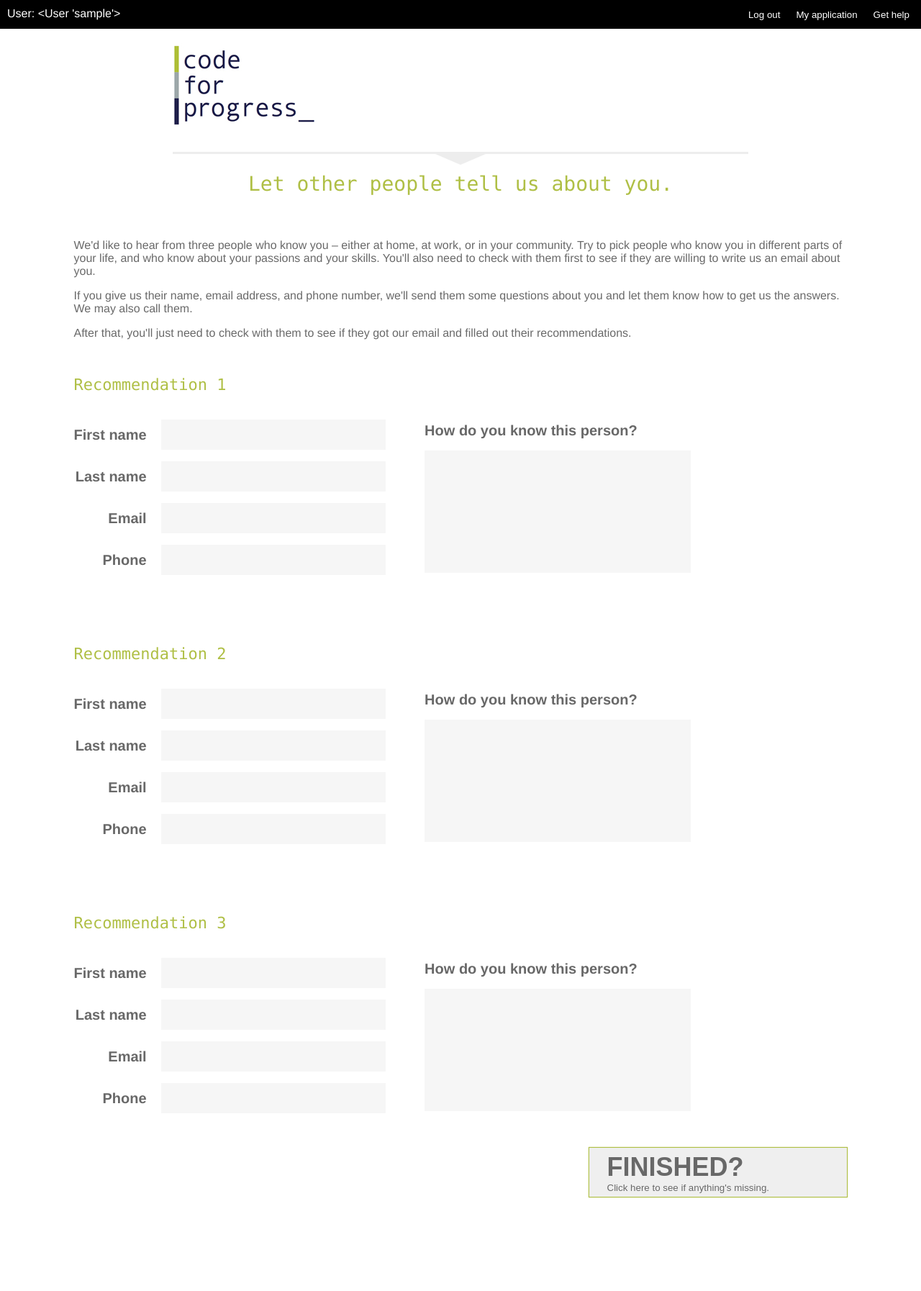
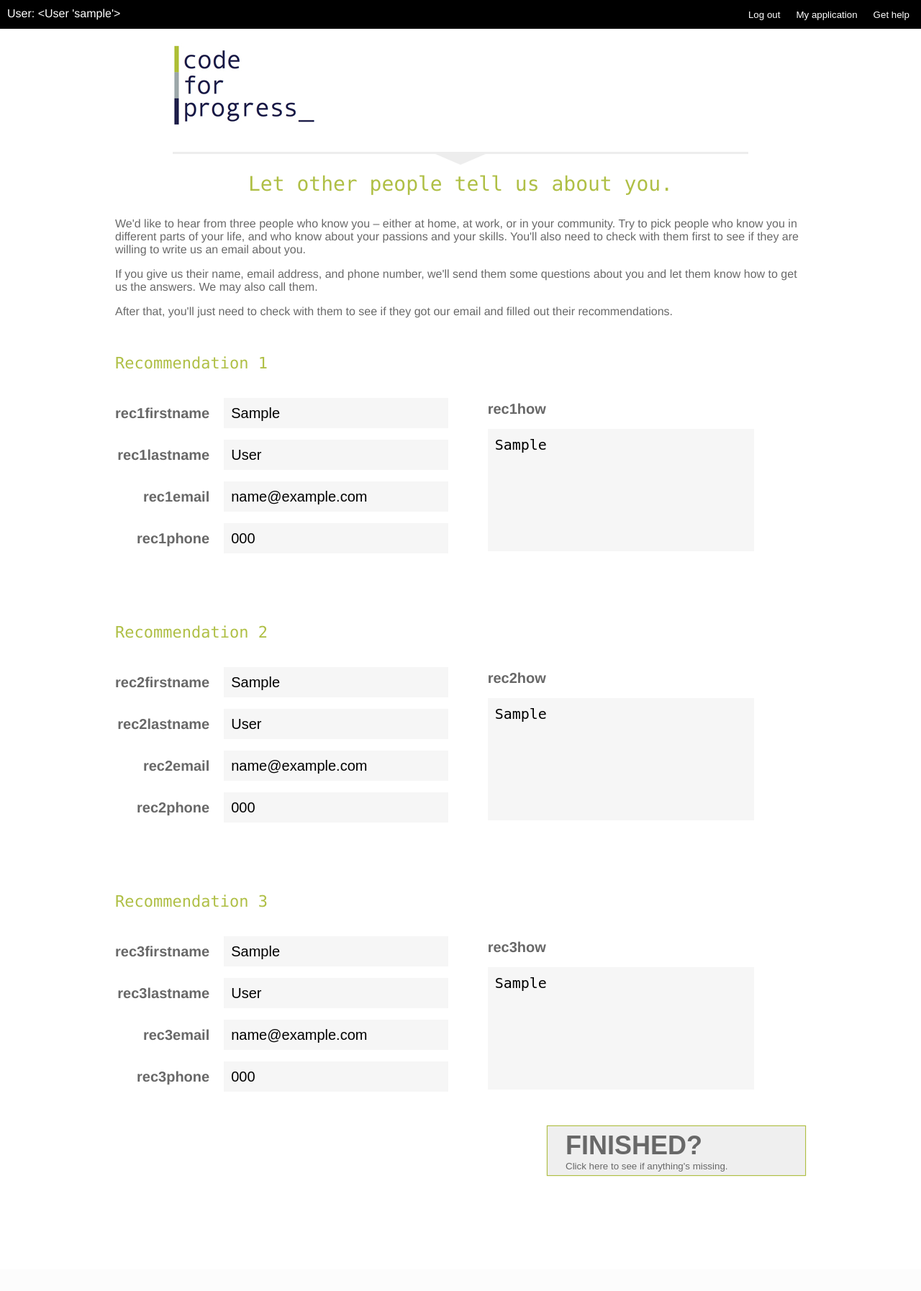
Before and after one commit to aliyarahman/student-application, a Flask app: page /recommendations in a window 1280 px wide. Shown: the whole page at 72% size. After the commit the page ends 1635 px from the top, so only its background shows below. Run offline with Flask 2, Linux system fonts and the light colour scheme; a user stored in the database is signed in; tables that the repository leaves empty hold one stand-in row (values such as "Sample post"); parts of the project's set-up code (start-up, migrations or seed data) failed here and were passed over; some libraries are stand-ins or nearby versions.

Commit message:
Hooked up each form to database.

```diff
--- a/app/forms.py
+++ b/app/forms.py
@@ -2,7 +2,7 @@ from flask.ext.wtf import Form
 from app import db
 from models import User
 from wtforms import TextField, PasswordField, IntegerField, TextAreaField, RadioField, BooleanField
-from wtforms.validators import Required, Email, EqualTo, Length, ValidationError
+from wtforms.validators import Required, Email, EqualTo, Length, ValidationError, Optional
 
 class LoginForm(Form):
 	username = TextField('username', validators = [Required(message="We need to know your username.")])
@@ -41,10 +41,15 @@ class ProfileForm(Form):
 		if not user and self.password.data == '':
 			raise ValidationError("Please enter a password")
 
-		if self.password.data != '' and self.password.data != self.retypepassword.data:
+		# hack to prevent overwrite of password with blank on profile update
+		if user and (self.password.data == '' or self.password.data == None):
+			self.password.data = user.password
+			self.retypepassword.data = user.password
+
+		if self.password.data != self.retypepassword.data:
 			raise ValidationError("Your passwords don't match - try retyping them.")
 
-		if self.password.data != '' and len(self.password.data) < 8:
+		if len(self.password.data) < 8:
 			raise ValidationError("Your password is a little short - pick one that's at least 8 characters long.")
 
 	def get_user(self):
@@ -79,15 +84,15 @@ class TechskillsForm(Form):
 	basicq7 = RadioField('basicq7', choices=[('1','1'),('2','2'),('3','3'),('4','4'),('5','5')], validators=[Required()])
 	basicq8 = RadioField('basicq8', choices=[('1','1'),('2','2'),('3','3'),('4','4'),('5','5')], validators=[Required()])
 	basicq9 = RadioField('basicq9', choices=[('1','1'),('2','2'),('3','3'),('4','4'),('5','5')], validators=[Required()])
-	systemsq1 = RadioField('systemsq1', choices=[('1','1'),('2','2'),('3','3'),('4','4'),('5','5')])
-	systemsq2 = RadioField('systemsq2', choices=[('1','1'),('2','2'),('3','3'),('4','4'),('5','5')])
-	systemsq3 = RadioField('systemsq3', choices=[('1','1'),('2','2'),('3','3'),('4','4'),('5','5')])
-	codingq1 = RadioField('codingq1', choices=[('1','1'),('2','2'),('3','3'),('4','4'),('5','5')])
-	codingq2 = RadioField('codingq2', choices=[('1','1'),('2','2'),('3','3'),('4','4'),('5','5')])
-	codingq3 = RadioField('codingq3', choices=[('1','1'),('2','2'),('3','3'),('4','4'),('5','5')])
-	codingq4 = RadioField('codingq4', choices=[('1','1'),('2','2'),('3','3'),('4','4'),('5','5')])
-	codingq5 = RadioField('codingq5', choices=[('1','1'),('2','2'),('3','3'),('4','4'),('5','5')])
-	codingq6 = RadioField('codingq6', choices=[('1','1'),('2','2'),('3','3'),('4','4'),('5','5')])
+	systemsq1 = RadioField('systemsq1', choices=[('1','1'),('2','2'),('3','3'),('4','4'),('5','5')], validators=[Optional()])
+	systemsq2 = RadioField('systemsq2', choices=[('1','1'),('2','2'),('3','3'),('4','4'),('5','5')], validators=[Optional()])
+	systemsq3 = RadioField('systemsq3', choices=[('1','1'),('2','2'),('3','3'),('4','4'),('5','5')], validators=[Optional()])
+	codingq1 = RadioField('codingq1', choices=[('1','1'),('2','2'),('3','3'),('4','4'),('5','5')], validators=[Optional()])
+	codingq2 = RadioField('codingq2', choices=[('1','1'),('2','2'),('3','3'),('4','4'),('5','5')], validators=[Optional()])
+	codingq3 = RadioField('codingq3', choices=[('1','1'),('2','2'),('3','3'),('4','4'),('5','5')], validators=[Optional()])
+	codingq4 = RadioField('codingq4', choices=[('1','1'),('2','2'),('3','3'),('4','4'),('5','5')], validators=[Optional()])
+	codingq5 = RadioField('codingq5', choices=[('1','1'),('2','2'),('3','3'),('4','4'),('5','5')], validators=[Optional()])
+	codingq6 = RadioField('codingq6', choices=[('1','1'),('2','2'),('3','3'),('4','4'),('5','5')], validators=[Optional()])
 
 
 class RecommendationsForm(Form):
--- a/app/static/style.css
+++ b/app/static/style.css
@@ -6,7 +6,7 @@ body				{	font: normal 16px "HelveticaNeue-Light", "Helvetica Neue Light", "Helv
 a					{text-decoration: none; color: #686868}
 
 #header 			{	margin-left: auto; margin-right: auto; margin-top: 60px; width: 800px;}
-#content 			{   margin: 0 auto; width: 1075px; }
+#content 			{   margin: 0 auto; width: 960px; }
 #triangle  			{	margin-top: 30px;border-top: solid #EDEDED 3px}
 .arrow-down 		{	margin-left: auto; margin-right: auto; width: 0; height: 0; border-left: 35px solid white; border-right: 35px solid white; border-top: 15px solid #EDEDED;}
 
@@ -50,19 +50,24 @@ a					{text-decoration: none; color: #686868}
 .contentholder h2	{	font: normal 24px "Lucida Console", "Lucida Sans Typewriter", Monaco, "Bitstream Vera Sans Mono", monospace;
 						text-align: center; margin-bottom: 30px; margin-top: 10px; color: black;}
 .formheader			{	/*text-align: left;*/ }
-.formheader h2		{	font-size: 28px; margin-bottom: 60px; margin-top: 10px; color: #AFBF45;}
+.formheader p 		{ 	margin-bottom: 1em; }
+.formheader h2		{	font-size: 28px; margin-bottom: 30px; margin-top: 10px; color: #AFBF45;}
 .formheader h3		{	font: normal 22px "Lucida Console", "Lucida Sans Typewriter", Monaco, "Bitstream Vera Sans Mono", monospace;
 						text-align: left; margin-bottom: 20px; margin-top: 50px; color: #AFBF45;}
 
 #buttonholder		{	margin-top: 40px; height: 270px;}
-.componentbutton	{	display: inline-block; width: 280px; height: 50px; background: #D2D2D2;
+.componentbutton	{	display: inline-block; width: 250px; height: 50px; background: #D2D2D2;
 						text-align: center; vertical-align: top; padding-top: 25px; margin-left:5px; margin-right: 5px;
-						font-size: 24px; font-weight: bold; overflow: hidden;
+						font-size: 16pt; font-weight: bold; overflow: hidden;
 						-webkit-transition: All 0.5s ease;-moz-transition: All 0.5s ease;-o-transition: All 0.5s ease;-ms-transition: All 0.5s ease; transition: All 0.5s ease;	}
-.componentbutton:hover	{height: 125px; background: #AFBF45; display: inline-block;
-						font-size: 24px; font-weight: bold;}
-.shortened			{ 	width: 230px;}
-.details			{	background: #89952F; height: 60px; margin-top: 20px; padding-top:10px; padding-bottom: 5px;font-size: 20px; font-weight: normal; vertical-align: middle}
+
+.componentbutton:hover  {height: 125px; background: #AFBF45; display: inline-block;
+							 /*font-size: 24px;*/ font-weight: bold;}
+
+.componentbutton.finished	{ background: #AFBF45; font-weight: bold; }
+
+.shortened			{ 	width: 200px;}
+.details			{	background: #89952F; height: 60px; margin-top: 23px; padding-top:10px; padding-bottom: 5px;font-size: 20px; font-weight: normal; vertical-align: middle}
 #buttonholder a		{	color: white; overflow: hidden; }
 
 .advance			{   text-align: left; float: right;
@@ -86,7 +91,7 @@ textarea			{	border: 0px; padding: 10px; font-size: 20px; background: #F6F6F6; h
 
 .recommenderbox input { width: 300px; font-size: 20px;}
 .recommenderbox textarea { width: 350px; height: 150px}
-.recommender_shortanswer {margin-left: 50px; display: inline-block; vertical-align: top; padding-top: 20px;}
+.recommender_shortanswer { margin-left: 50px; display: inline-block; vertical-align: top; padding-top: 20px;}
 
 
 #shortanswers label {font-size: 18px;}
@@ -95,10 +100,10 @@ textarea			{	border: 0px; padding: 10px; font-size: 20px; background: #F6F6F6; h
 
 .graylink			{font-size: 16px}
 
-#techform			{	width: 800px; display: block;}
+/*#techform			{	width: 800px; display: block;}*/
 .techsection		{	margin-bottom: 60px;}
 .mcquestion			{	list-style-type: none; background: #F6F6F6; text-align: center; font-size: 18px; margin-top: 30px; padding: 10px 20px 10px 20px;}
-#techform p			{	padding-top: 5px; margin:0px;}
+/*#techform p			{	padding-top: 5px; margin:0px;}*/
 
 .mcquestion label 	{	font-size: 18px; cursor: pointer; margin-right: 50px; position: relative;	padding-left: 30px;}
 .mcquestion label:before {content: ""; width: 20px; height: 20px; border-radius: 12px; background: #EBEBEB; border: 2px solid #D2D2D2; position: absolute; margin-right:10px;}
--- a/app/templates/base.html
+++ b/app/templates/base.html
@@ -34,5 +34,26 @@
 		{% endwith %}
 		{% block content %}{% endblock %}
 	</div>
+
+	<script src="http://ajax.googleapis.com/ajax/libs/jquery/1.3.2/jquery.js" type="text/javascript"></script>
+		<script type="text/javascript">
+			$(document).ready(function(){
+		        $(".slidingDiv").hide();
+		        $(".show_hide").show();
+
+				$('.show_hide').click(function(){
+					$(".slidingDiv").slideToggle();
+					return false;
+				});
+
+		        $(".slidingDiv2").hide();
+		        $(".show_hide2").show();
+
+				$('.show_hide2').click(function(){
+					$(".slidingDiv2").slideToggle();
+					return false;
+				});
+			});
+		</script>
 </body>
 </html>
--- a/app/templates/received.html
+++ b/app/templates/received.html
@@ -1,4 +1,3 @@
-
 {% extends "base.html" %}
 {% block content %}
 
--- a/app/templates/recommendations.html
+++ b/app/templates/recommendations.html
@@ -1,14 +1,20 @@
 {% extends "base.html" %}
+
 {% block content %}
+<div class="contentholder">
+	<div class="formheader">
+		<h2>Let other people tell us about you.</h2>
+	</div>
 
-	<div class="contentholder">
-		<div class="formheader"><h2>Let other people tell us about you.</h2></div>
 	<p>We'd like to hear from three people who know you – either at home, at work, or in your community. Try to pick people who know you in different parts of your life, and who know about your passions and your skills. You'll also need to check with them first to see if they are willing to write us an email about you.</p>
+
 	<p>If you give us their name, email address, and phone number, we'll send them some questions about you and let them know how to get us the answers. We may also call them.</p>
+
 	<p>After that, you'll just need to check with them to see if they got our email and filled out their recommendations.</p>
 
 	{%if form.errors %}
-		<br><p style="color:red">Looks like something's missing from your form:<br>
+		<br>
+		<p style="color:red">Looks like something's missing from your form:<br>
         {% for field_name, field_errors in form.errors|dictsort if field_errors %}
             {% for error in field_errors %}
                 <br><span style="margin-left:15px">- We'd like to know {{ error }}!</span>
@@ -23,13 +29,13 @@
 		<div class="recommenderbox">
 			<span class="formheader"><h3>Recommendation 1</h3></span>
 			<div class="col1">
-						<p><label for="firstname">First name</label><input type="text" id="firstname"></p>
-						<p><label for="lastname">Last name</label><input type="text" id="lastname"></p>
-						<p><label for="email">Email</label><input type="email" id="email"></p>
-						<p><label for="phone">Phone</label><input type="text" id="phone"></p>
+				<p>{{ form.rec1firstname.label }}{{ form.rec1firstname }}</p>
+				<p>{{ form.rec1lastname.label }}{{ form.rec1lastname }}</p>
+				<p>{{ form.rec1email.label }}{{ form.rec1email }}</p>
+				<p>{{ form.rec1phone.label }}{{ form.rec1phone }}</p>
 			</div>
 			<div class="recommender_shortanswer">
-						<label>How do you know this person?</label><p><textarea maxlength="310"></textarea></p>
+				{{ form.rec1how.label }}<p>{{ form.rec1how }}</p>
 			</div>
 		</div>
 
@@ -37,13 +43,13 @@
 		<div class="recommenderbox">
 			<span class="formheader"><h3>Recommendation 2</h3></span>
 			<div class="col1">
-						<p><label for="firstname">First name</label><input type="text" id="firstname"></p>
-						<p><label for="lastname">Last name</label><input type="text" id="lastname"></p>
-						<p><label for="email">Email</label><input type="email" id="email"></p>
-						<p><label for="phone">Phone</label><input type="text" id="phone"></p>
+				<p>{{ form.rec2firstname.label }}{{ form.rec2firstname }}</p>
+				<p>{{ form.rec2lastname.label }}{{ form.rec2lastname }}</p>
+				<p>{{ form.rec2email.label }}{{ form.rec2email }}</p>
+				<p>{{ form.rec2phone.label }}{{ form.rec2phone }}</p>
 			</div>
 			<div class="recommender_shortanswer">
-						<label>How do you know this person?</label><p><textarea maxlength="310"></textarea></p>
+				{{ form.rec2how.label }}<p>{{ form.rec2how }}</p>
 			</div>
 		</div>
 
@@ -51,18 +57,17 @@
 		<div class="recommenderbox">
 			<span class="formheader"><h3>Recommendation 3</h3></span>
 			<div class="col1">
-						<p><label for="firstname">First name</label><input type="text" id="firstname"></p>
-						<p><label for="lastname">Last name</label><input type="text" id="lastname"></p>
-						<p><label for="email">Email</label><input type="email" id="email"></p>
-						<p><label for="phone">Phone</label><input type="text" id="phone"></p>
+				<p>{{ form.rec3firstname.label }}{{ form.rec3firstname }}</p>
+				<p>{{ form.rec3lastname.label }}{{ form.rec3lastname }}</p>
+				<p>{{ form.rec3email.label }}{{ form.rec3email }}</p>
+				<p>{{ form.rec3phone.label }}{{ form.rec3phone }}</p>
 			</div>
 			<div class="recommender_shortanswer">
-						<label>How do you know this person?</label><p><textarea maxlength="310"></textarea></p>
+				{{ form.rec3how.label }}<p>{{ form.rec3how }}</p>
 			</div>
 		</div>
 
 		<button type="submit" class="advance"><span id="finished">FINISHED?</span>Click here to see if anything's missing.</button>
-
 	</form>
-
+</div>
 {% endblock %}
--- a/app/views.py
+++ b/app/views.py
@@ -45,6 +45,9 @@ def profile():
 
 	form = ProfileForm(obj=user)
 
+	if not form.password or form.password == '':
+		del form.password
+
 	if form.validate_on_submit():
 		if user:
 			flash('Successfully updated your profile.')
@@ -74,29 +77,53 @@ def profile():
 #		form=form)
 
 @app.route('/shortanswers', methods = ['GET', 'POST'])
+@login_required
 def shortanswers():
-	form = ShortanswerForm()
+	form = ShortanswerForm(obj=current_user)
+
 	if form.validate_on_submit():
+		form.populate_obj(current_user)
+
+		db.session.add(current_user)
+		db.session.commit()
+
 		flash("Thanks, we've saved your responses to the short answer section.")
-		return redirect('/index')
+		return redirect('/')
 	return render_template('shortanswers.html',
 		form=form)
 
 @app.route('/techskills', methods = ['GET', 'POST'])
+@login_required
 def techskills():
-	form = TechskillsForm()
+	form = TechskillsForm(obj=current_user)
+
 	if form.validate_on_submit():
+		form.populate_obj(current_user)
+
+		db.session.add(current_user)
+		db.session.commit()
+
 		flash("Thanks, we've saved your responses to the tech survey.")
-		return redirect('/index')
+
+		return redirect('/')
+
 	return render_template('techskills.html',
 		form=form)
 
 @app.route('/recommendations', methods = ['GET', 'POST'])
+@login_required
 def recommendations():
-	form = RecommendationsForm()
+	form = RecommendationsForm(obj=current_user)
+
 	if form.validate_on_submit():
+		form.populate_obj(current_user)
+
+		db.session.add(current_user)
+		db.session.commit()
+
 		flash('Your recommendation info has been saved.')
-		return redirect('/index')
+		return redirect('/')
+
 	return render_template('recommendations.html',
 		form=form)
 
```
Also changed, not shown: app/models.py (+35 -1 lines), app/templates/finalsubmission.html (+45 -4 lines), app/templates/index.html (+4 -4 lines), app/templates/techskills.html (+13 -6 lines). Lines whose indentation alone changed are shown as unchanged.
